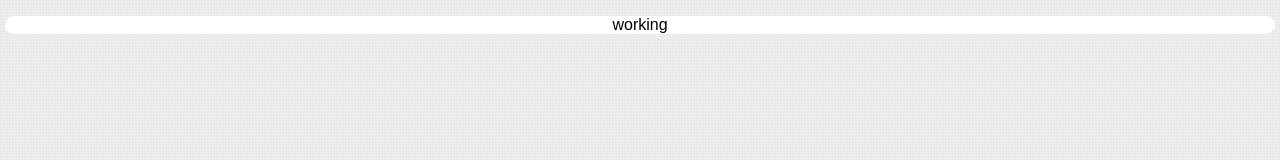
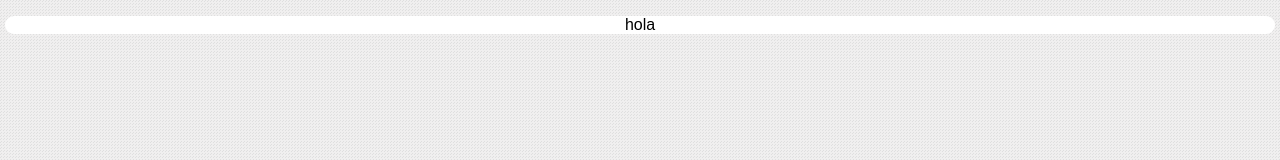
Before and after one commit to augustoecji/prueba5, a React (Create React App) app: page / in a window 1280 px wide. Shown: the top 160 px of the page. Built offline with nearby package versions, Linux system fonts and the light colour scheme.

Commit message:
Update App.js

```diff
--- a/src/App.js
+++ b/src/App.js
@@ -10,7 +10,7 @@ function App() {
 
 
 
-		<p>working</p>
+		<p>hola</p>
 
 
 
```
